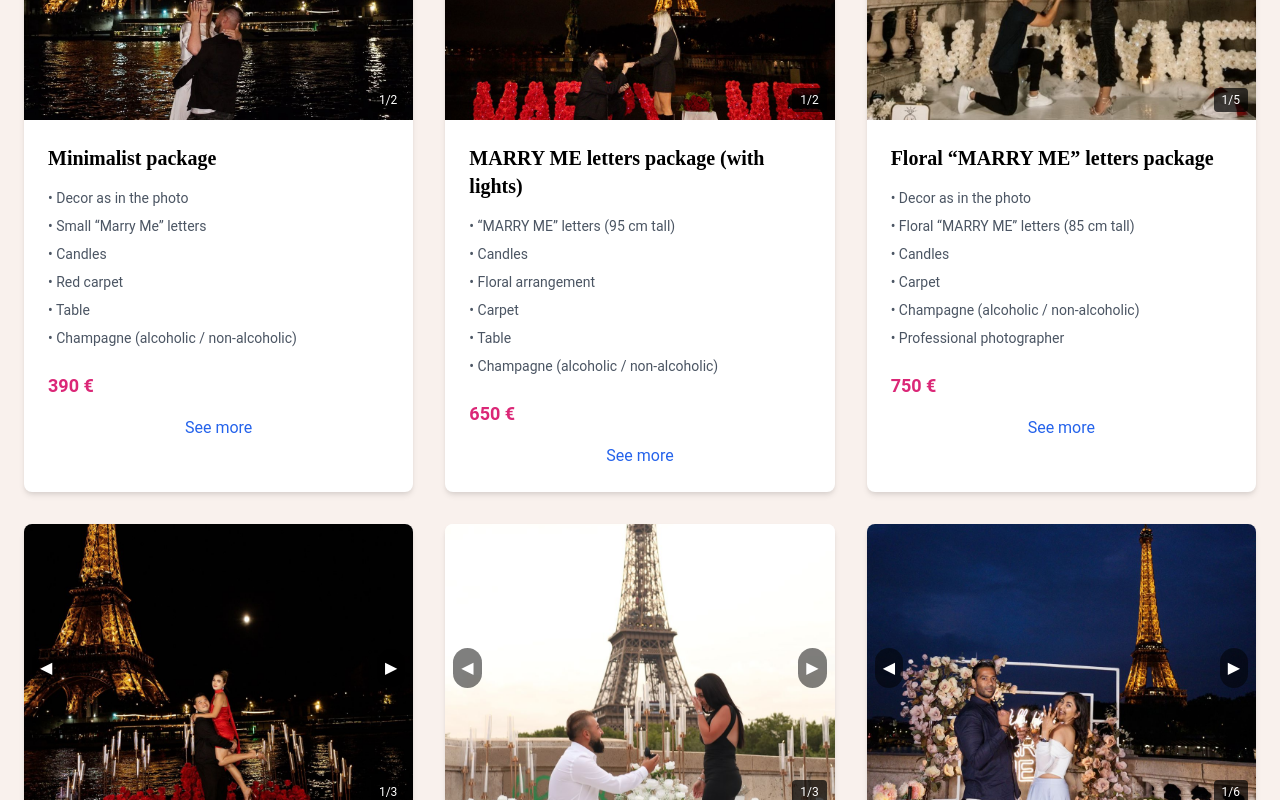
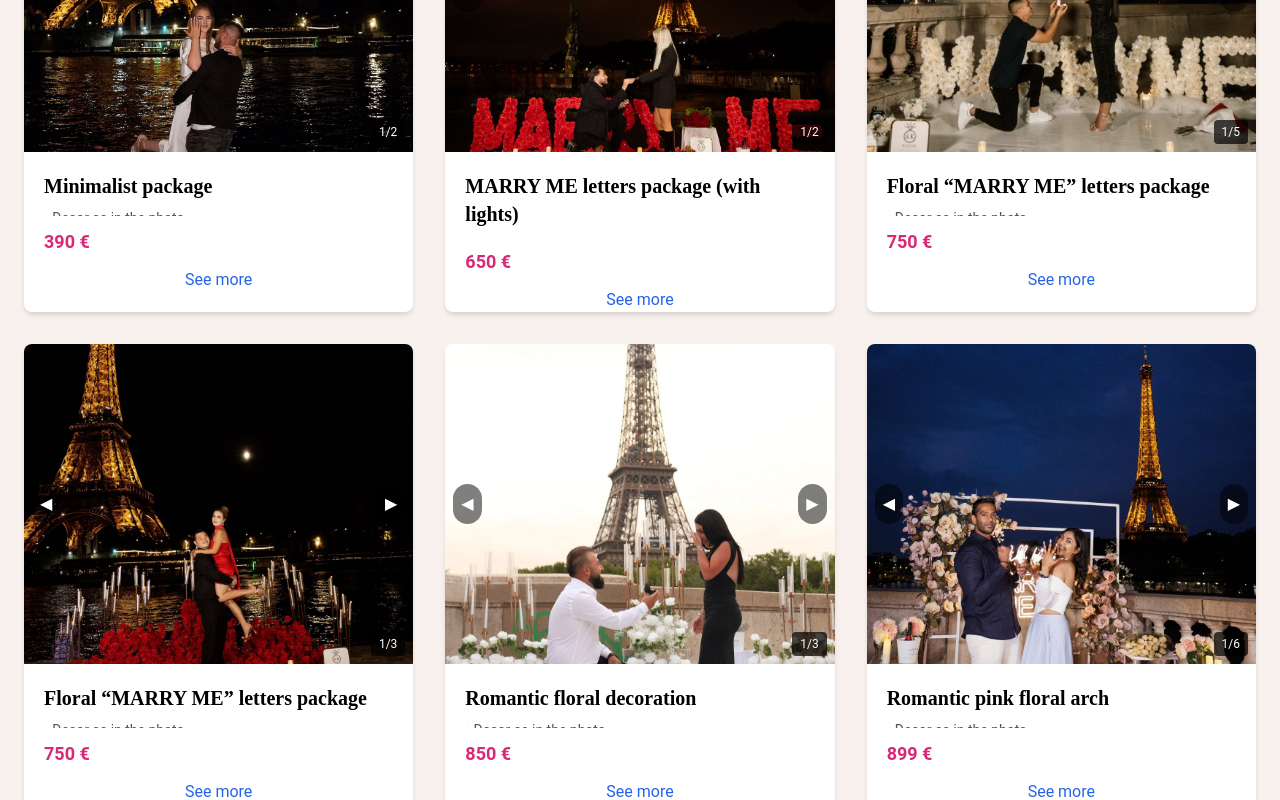
Before and after one commit to Varcolacus/KOZAK, a React (Vite) app in the folder kozak-website/: page / in a window 1280 px wide. Shown: the part 1100-1900 px from the top of the page. Built offline with nearby package versions, Linux system fonts and the light colour scheme; no server answers.

Commit message:
UI: ensure 2/3 package image heights

```diff
--- a/kozak-website/src/components/Services.jsx
+++ b/kozak-website/src/components/Services.jsx
@@ -121,11 +121,13 @@ const Services = ({ t }) => {
                         return (
                             <div
                                 key={index}
-                                className="package-card bg-white rounded-lg shadow-md overflow-hidden flex flex-col"
+                                className={`package-card bg-white rounded-lg shadow-md overflow-hidden flex flex-col ${
+                                    isExpanded ? '' : 'h-450 sm:h-480'
+                                }`}
                             >
                                 {/* Carousel Container */}
                                 {pkgInfo && pkgInfo.count > 0 ? (
-                                    <div className="relative flex-none h-64 sm:h-72">
+                                    <div className="relative flex-none h-300 sm:h-320">
                                         {/* Image */}
                                         <img
                                             src={getImagePath(index, currentImageIdx + 1)}
@@ -164,7 +166,7 @@ const Services = ({ t }) => {
                                     <img
                                         src="https://images.unsplash.com/photo-1519742866993-66d3cfef4bbd?ixlib=rb-4.0.3&auto=format&fit=crop&w=600&q=80"
                                         alt={pkg.alt}
-                                        className="w-full h-64 sm:h-72 object-cover object-center bg-gray-100 flex-none"
+                                        className="w-full h-300 sm:h-320 object-cover object-center bg-gray-100 flex-none"
                                         onError={(e) => {
                                             e.target.src = 'https://placehold.co/600x400/png?text=Image+Not+Loaded';
                                         }}
@@ -172,18 +174,28 @@ const Services = ({ t }) => {
                                 )}
 
                                 {/* Content */}
-                                <div className="p-6 flex flex-col">
-                                    <h3 className="text-xl font-semibold font-playfair mb-4">{pkg.title}</h3>
-                                    <ul className="text-gray-600 mb-4 text-sm">
+                                <div
+                                    className={`p-4 sm:p-5 flex flex-col ${
+                                        isExpanded ? '' : 'flex-1 min-h-0'
+                                    }`}
+                                >
+                                    <h3 className="text-xl font-semibold font-playfair mb-2 flex-none">{pkg.title}</h3>
+                                    <ul
+                                        className={`text-gray-600 text-sm ${
+                                            isExpanded
+                                                ? 'mb-4'
+                                                : 'mb-3 flex-1 min-h-0 overflow-hidden'
+                                        }`}
+                                    >
                                         {visibleDesc.map((item, i) => (
                                             <li key={i} className="mb-2">• {item}</li>
                                         ))}
                                     </ul>
-                                    <p className="text-lg font-bold text-pink-600 mb-4">{pkg.price}</p>
+                                    <p className="text-lg font-bold text-pink-600 mb-3 flex-none">{pkg.price}</p>
                                     {isLongDesc ? (
                                         <button
                                             type="button"
-                                            className="text-blue-600 hover:underline mt-auto"
+                                            className="text-blue-600 hover:underline mt-auto flex-none"
                                             onClick={() => toggleExpanded(index)}
                                         >
                                             {isExpanded ? (t.seeLess || 'See less') : (t.seeMore || 'See more')}
--- a/kozak-website/tailwind.config.cjs
+++ b/kozak-website/tailwind.config.cjs
@@ -13,6 +13,10 @@ module.exports = {
         112: '28rem',
         128: '32rem',
         160: '40rem',
+        300: '300px',
+        320: '320px',
+        450: '450px',
+        480: '480px',
       },
     },
   },
```
